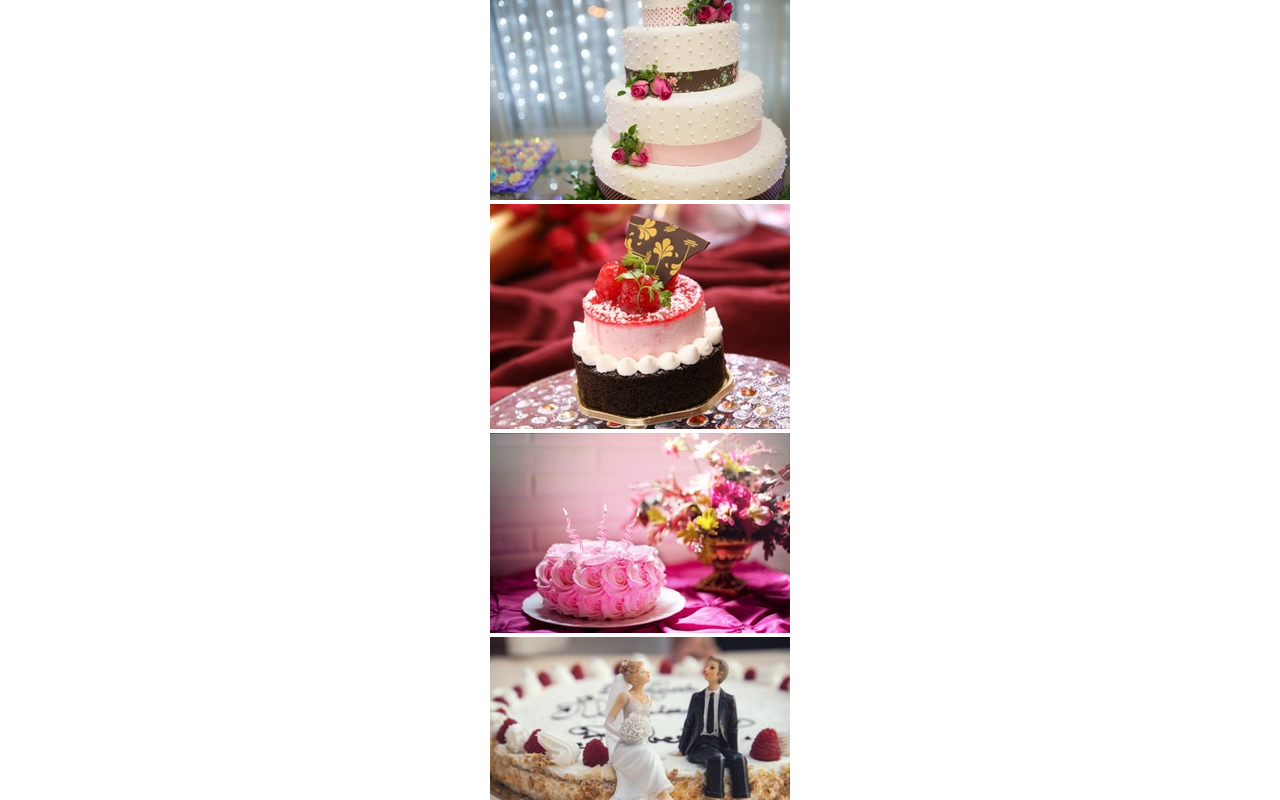
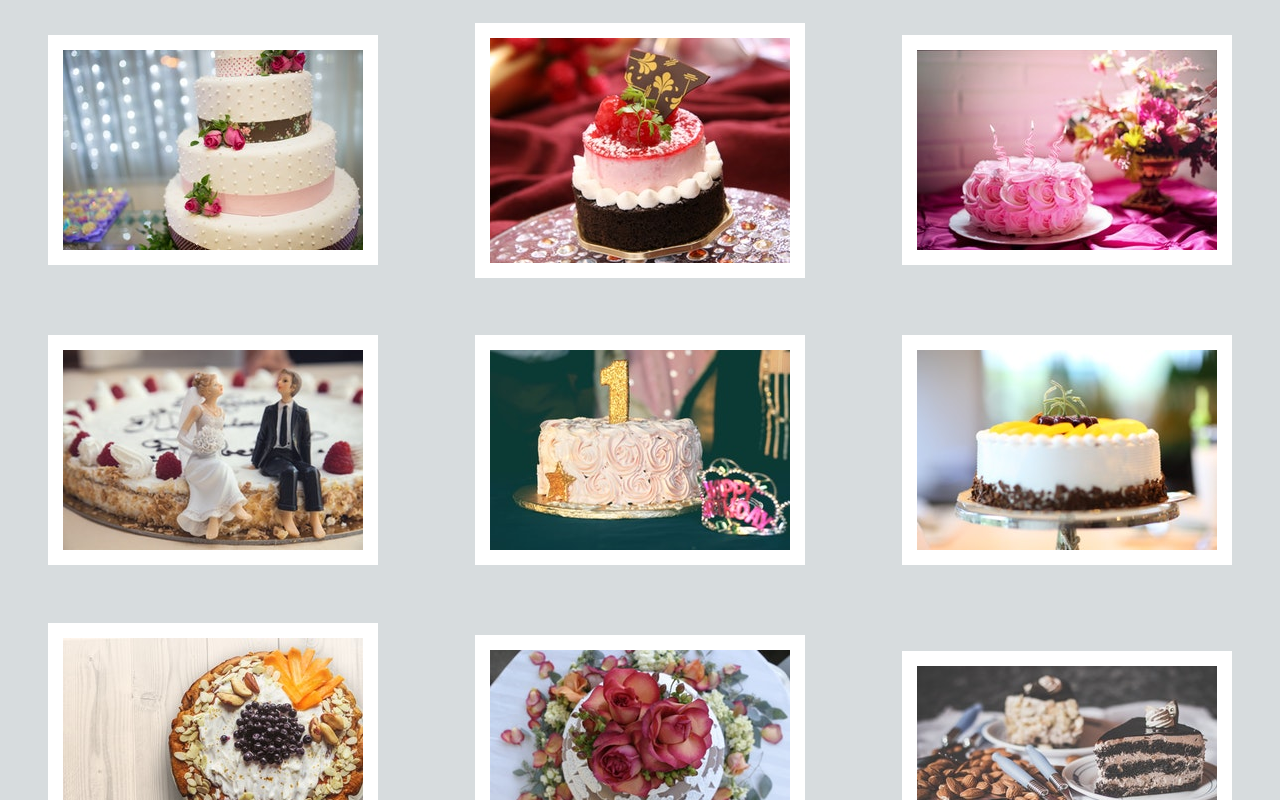
Before and after one commit to kkslider/cake-gallery, a React (Create React App) app: page / in a window 1280 px wide. Shown: the top 800 px of the page. Built offline with nearby package versions, Linux system fonts and the light colour scheme.

Commit message:
Set up CSS grid layout, add styling

```diff
--- a/package.json
+++ b/package.json
@@ -3,7 +3,6 @@
   "version": "0.1.0",
   "private": true,
   "dependencies": {
-    "babel-plugin-react-css-modules": "^3.4.0",
     "node-sass-chokidar": "^1.3.0",
     "npm-run-all": "^4.1.3",
     "react": "^16.3.2",
--- a/src/App.js
+++ b/src/App.js
@@ -1,12 +1,11 @@
 import React, { Component } from 'react';
 import images from './assets/images.js';
 import PhotoGallery from './components/PhotoGallery';
-import './App.css';
 
 class App extends Component {
   render() {
     return (
-      <div className="App">
+      <div>
         <PhotoGallery images={images} />
       </div>
     );
--- a/src/App.scss
+++ /dev/null
@@ -1,28 +0,0 @@
-.App {
-  text-align: center;
-}
-
-.App-logo {
-  animation: App-logo-spin infinite 20s linear;
-  height: 80px;
-}
-
-.App-header {
-  background-color: #222;
-  height: 150px;
-  padding: 20px;
-  color: white;
-}
-
-.App-title {
-  font-size: 1.5em;
-}
-
-.App-intro {
-  font-size: large;
-}
-
-@keyframes App-logo-spin {
-  from { transform: rotate(0deg); }
-  to { transform: rotate(360deg); }
-}
--- a/src/components/PhotoGallery.js
+++ b/src/components/PhotoGallery.js
@@ -1,10 +1,11 @@
 import React from 'react';
 import PropTypes from 'prop-types';
 import ThumbnailContainer from './ThumbnailContainer';
+import '../styles/PhotoGallery.css';
 
 const PhotoGallery = props => {
   return (
-    <div>
+    <div className="PhotoGallery">
       {
         props.images.map(image => {
           return <ThumbnailContainer
--- a/src/components/ThumbnailContainer.js
+++ b/src/components/ThumbnailContainer.js
@@ -1,12 +1,12 @@
 import React from 'react';
 import PropTypes from 'prop-types';
-import '../styles/PhotoGallery.scss';
+import '../styles/ThumbnailContainer.css';
 
 const ThumbnailContainer = props => {
   const image = props.image;
 
   return (
-    <div>
+    <div className='ThumbnailContainer'>
       <img src={image.thumbnail_url} />
     </div>
   );
--- a/src/index.js
+++ b/src/index.js
@@ -1,6 +1,6 @@
 import React from 'react';
 import ReactDOM from 'react-dom';
-import './index.css';
+import './styles/index.css';
 import App from './App';
 import registerServiceWorker from './registerServiceWorker';
 
--- a/src/styles/PhotoGallery.scss
+++ b/src/styles/PhotoGallery.scss
@@ -0,0 +1,6 @@
+.PhotoGallery {
+  display: grid;
+  grid-template-columns: repeat(auto-fill, minmax(400px, 1fr));
+  grid-auto-rows: 300px;
+  align-items: center;
+}
--- /dev/null
+++ b/src/styles/ThumbnailContainer.scss
@@ -0,0 +1,9 @@
+.ThumbnailContainer {
+  margin: 0 auto;
+  padding: 15px;
+  background-color: white;
+
+  img {
+    display: block;
+  }
+}
--- a/src/index.css
+++ b/src/styles/index.scss
@@ -2,4 +2,7 @@ body {
   margin: 0;
   padding: 0;
   font-family: sans-serif;
+  width: 100%;
+  height: 100%;
+  background-color: #d7dcde;
 }
```
Also changed, not shown: 1 other file (tests, documents, lock files or other folders).
